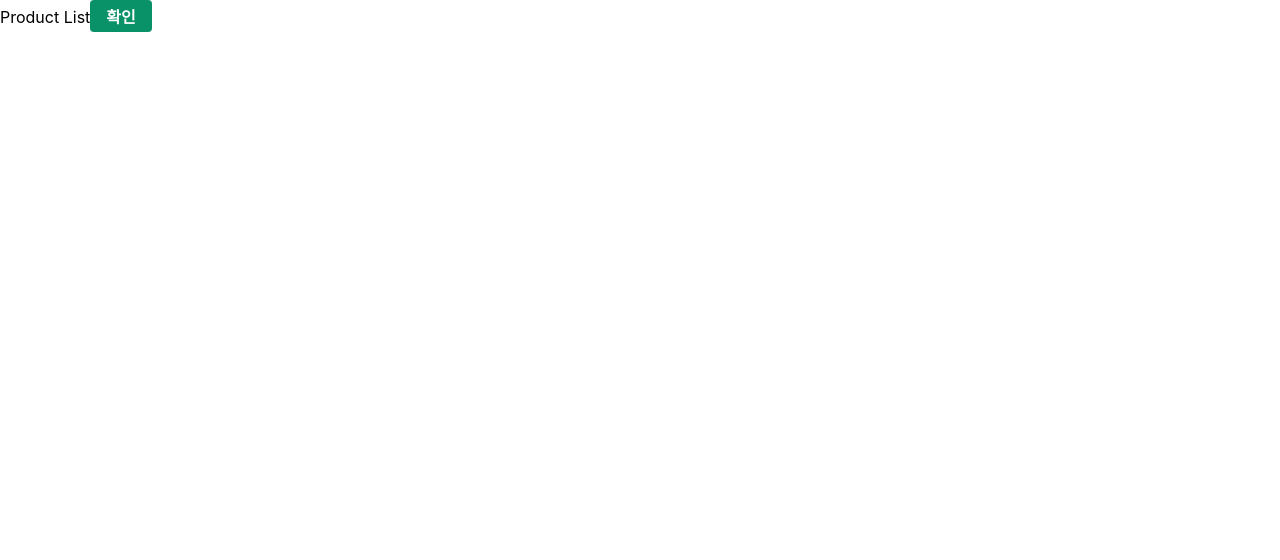
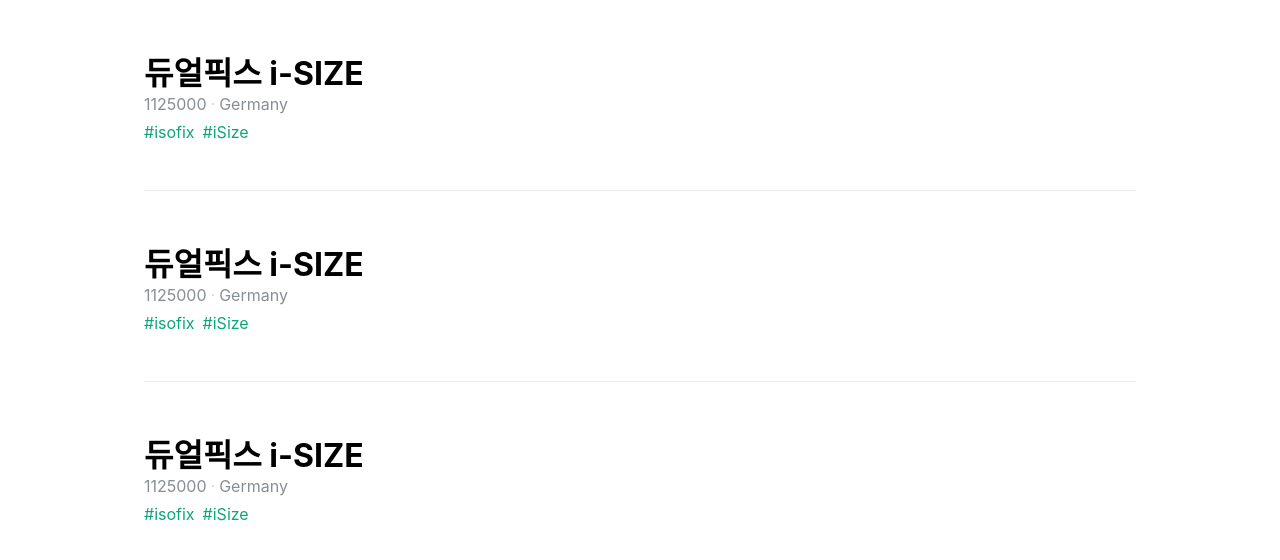
Before and after one commit to mingeon-dev/car-seat-list-frontend, a React (Create React App) app: page / in a window 1280 px wide. Shown: the top 560 px of the page. Built offline with nearby package versions, Linux system fonts and the light colour scheme.

Commit message:
feat: SubInfo, Tags 컴포넌트 및 ProductList 페이지 추가

```diff
--- /dev/null
+++ b/src/components/common/SubInfo.js
@@ -0,0 +1,25 @@
+import React from 'react';
+import styled from 'styled-components';
+import palette from '../../lib/styles/palette';
+
+const SubInfoBlock = styled.div`
+  color: ${palette.gray[6]};
+
+  span + span:before {
+    color: ${palette.gray[4]};
+    padding-left: 0.25rem;
+    padding-right: 0.25rem;
+    content: '\\B7';
+  }
+`;
+
+const SubInfo = ({ price, country }) => {
+  return (
+    <SubInfoBlock>
+      <span>{price}</span>
+      <span>{country}</span>
+    </SubInfoBlock>
+  );
+};
+
+export default SubInfo;
--- /dev/null
+++ b/src/components/common/Tags.js
@@ -0,0 +1,30 @@
+import React from 'react';
+import styled from 'styled-components';
+import palette from '../../lib/styles/palette';
+
+const TagsBlock = styled.div`
+  margin-top: 0.5rem;
+  .tag {
+    display: inline-block;
+    color: ${palette.teal[7]};
+    text-decoration: none;
+    margin-right: 0.5rem;
+    &:hover {
+      color: ${palette.teal[6]};
+    }
+  }
+`;
+
+const Tags = ({ tags }) => {
+  return (
+    <TagsBlock>
+      {tags.map((tag) => (
+        <span className="tag" key={tag}>
+          #{tag}
+        </span>
+      ))}
+    </TagsBlock>
+  );
+};
+
+export default Tags;
--- /dev/null
+++ b/src/components/products/ProductList.js
@@ -0,0 +1,52 @@
+import React from 'react';
+import styled from 'styled-components';
+import Responsive from '../common/Responsive';
+import palette from '../../lib/styles/palette';
+import SubInfo from '../common/SubInfo';
+import Tags from '../common/Tags';
+
+const ProductListBlock = styled(Responsive)`
+  margin-top: 3rem;
+`;
+
+const ProductItemBlock = styled.div`
+  padding-top: 3rem;
+  padding-bottom: 3rem;
+  &:first-child {
+    padding-top: 0;
+  }
+  & + & {
+    border-top: 1px solid ${palette.gray[2]};
+  }
+
+  h2 {
+    font-size: 2rem;
+    margin-bottom: 0;
+    margin-top: 0;
+    &:hover {
+      color: ${palette.gray[6]};
+    }
+  }
+`;
+
+const ProductItem = () => {
+  return (
+    <ProductItemBlock>
+      <h2>듀얼픽스 i-SIZE</h2>
+      <SubInfo price="1125000" country="Germany"></SubInfo>
+      <Tags tags={['isofix', 'iSize']}></Tags>
+    </ProductItemBlock>
+  );
+};
+
+const ProductList = () => {
+  return (
+    <ProductListBlock>
+      <ProductItem />
+      <ProductItem />
+      <ProductItem />
+    </ProductListBlock>
+  );
+};
+
+export default ProductList;
--- a/src/pages/ProductListPage.js
+++ b/src/pages/ProductListPage.js
@@ -1,12 +1,11 @@
 import React from 'react';
-import Button from '../components/common/Button';
+import ProductList from '../components/products/ProductList';
 
 const ProductListPage = () => {
   return (
-    <div>
-      Product List
-      <Button>확인</Button>
-    </div>
+    <>
+      <ProductList></ProductList>
+    </>
   );
 };
 
```
